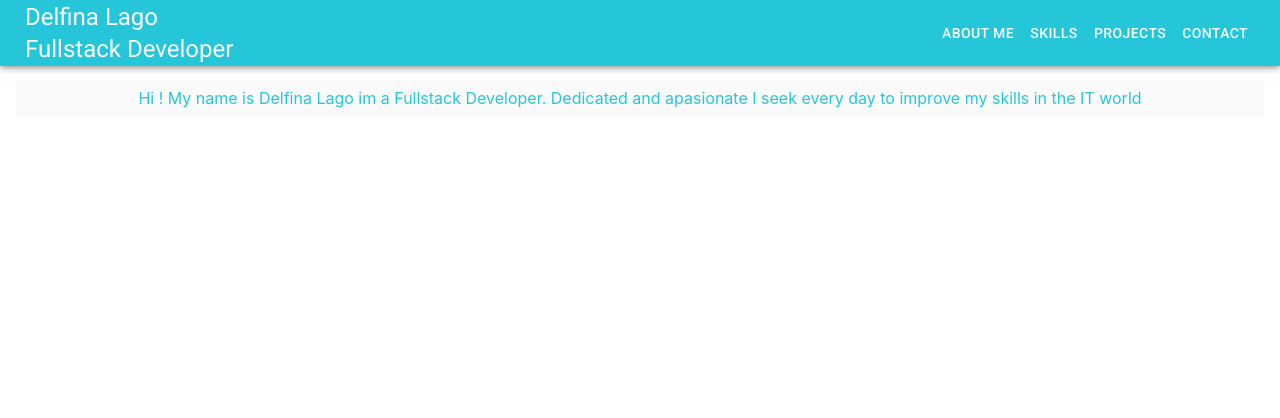
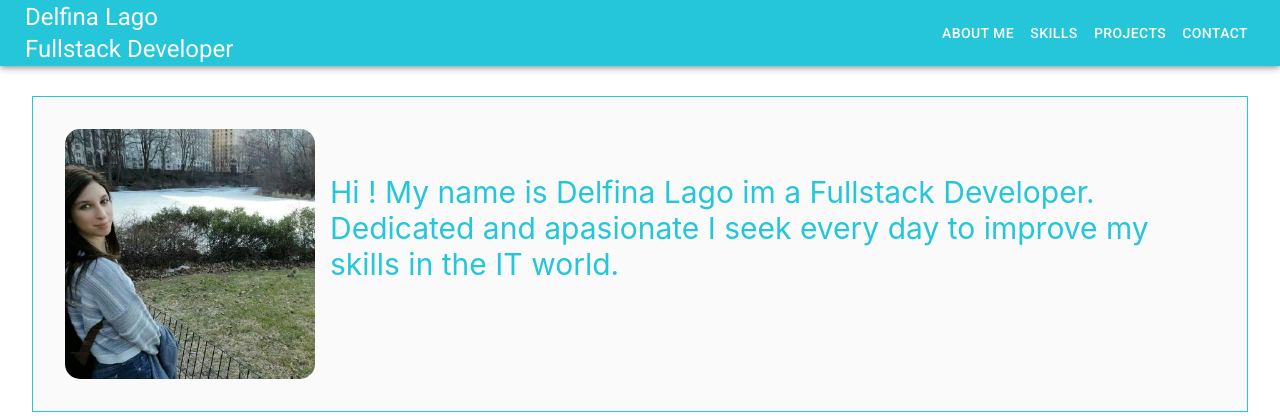
Before and after one commit to delfinalago/ProfileDelfina, a React (Create React App) app: page /Ingles in a window 1280 px wide. Shown: the top 418 px of the page. Built offline with nearby package versions, Linux system fonts and the light colour scheme.

Commit message:
AboutMeV02

```diff
--- a/src/components/AboutMe.js
+++ b/src/components/AboutMe.js
@@ -3,13 +3,26 @@ import {makeStyles} from '@material-ui/core'
 
 import Box from '@material-ui/core/Box';
 
+import logodel2 from '../logodel2.jpeg';
+
 
 const useStyles = makeStyles(theme => ({
 
-    boxAbout: {
-        justifyContent:"center",
-        display:"flex",
+    logo: {
+        margin: 'auto',
+        float:"left",
+        maxWidth: '100%',
+        maxHeight: '100%',
+        height: 250,
+        borderRadius: 15,
       },
+
+      parrafo: {
+        float:"left",
+        fontSize: 30,
+        padding: 15,
+      },
+
   }))
 
 
@@ -21,10 +34,17 @@ const AboutMe = () => {
 
     return(
 
-    <div style={{ width: '100%' }}>
-      <Box p={1}  className={classes.boxAbout}  bgcolor="secondary.main" color="primary.main" m={2}>
-        {"Hi ! My name is Delfina Lago im a Fullstack Developer. Dedicated and apasionate I seek every day to improve my skills in the IT world"}
-      </Box>
+    <div>
+
+        <Box p={4} border={1} justifyContent="" display="flex" bgcolor="secondary.main" color="primary.main" m={4}>
+                <img src={logodel2} className={classes.logo} alt="logo" />
+                <p className={classes.parrafo}>
+                    Hi ! My name is Delfina Lago im a Fullstack Developer.
+                    <br/>
+                    Dedicated and apasionate I seek every day to improve my skills in the IT world.
+                </p>
+        </Box>
+
     </div>
 
     )
```
